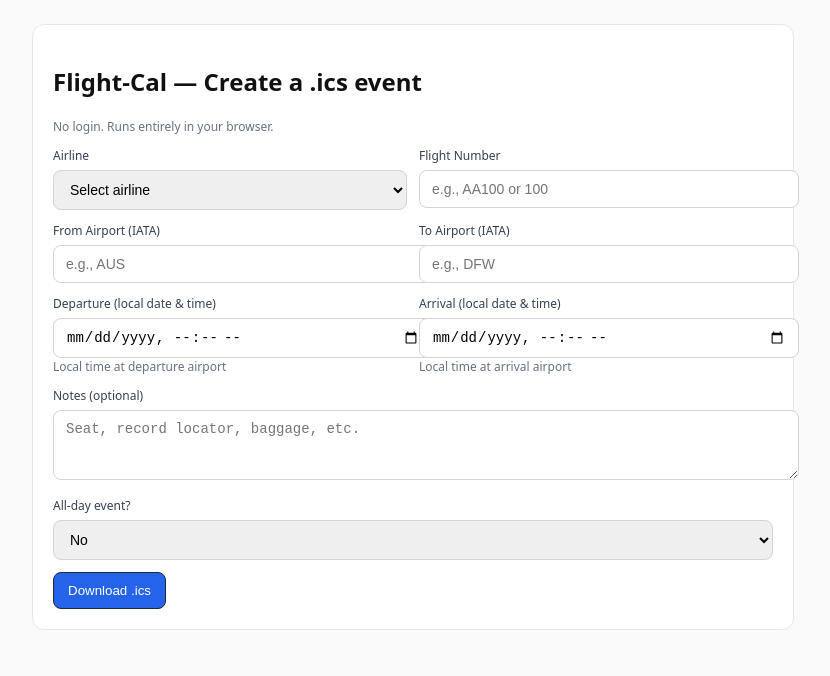
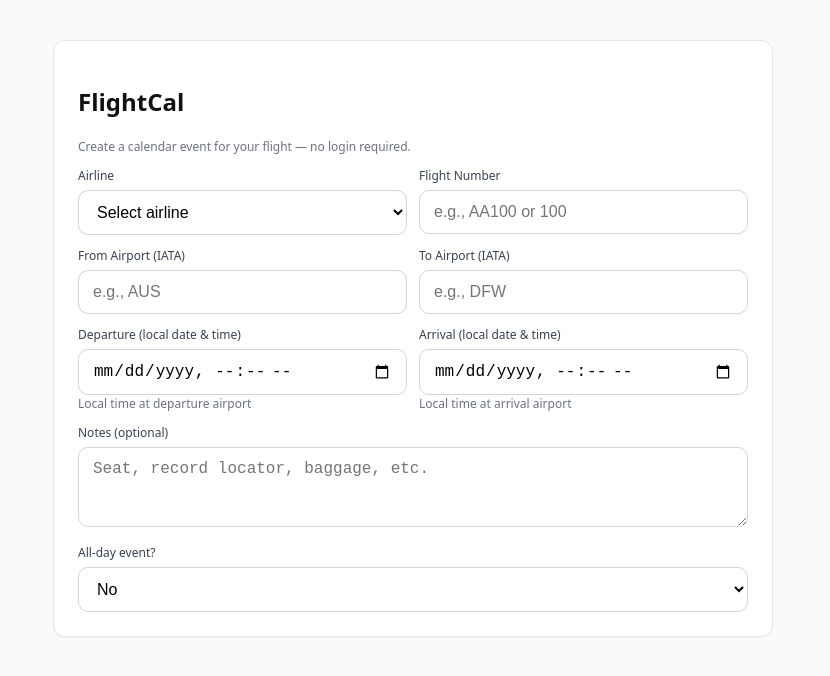
Before and after one commit to siddhit/flight-cal, a plain HTML site: page index.html in a window 1280 px wide. Shown: the whole page, without its empty margins (227-1057 px from the left). Drawn offline with Linux system fonts and the light colour scheme.

Commit message:
Combining two different edits

```diff
--- a/index.html
+++ b/index.html
@@ -3,26 +3,15 @@
 <head>
     <meta charset="utf-8" />
     <meta name="viewport" content="width=device-width,initial-scale=1" />
-    <title>Flight-Cal</title>
+    <title>FlightCal</title>
     <meta name="description" content="Flight to Calendar web app" />
-    <style>
-      /* minimal styling so it looks clean without any toolkit */
-      :root { font-family: system-ui, -apple-system, Segoe UI, Roboto, sans-serif; }
-      body { margin: 0; padding: 24px; background: #fafafa; color: #111; }
-      .card { max-width: 720px; margin: 0 auto; background: #fff; border: 1px solid #e5e7eb; border-radius: 12px; padding: 20px; }
-      .row { display: grid; grid-template-columns: 1fr 1fr; gap: 12px; }
-      label { font-size: 12px; color: #374151; display: block; margin-bottom: 6px; }
-      input, textarea, select { width: 100%; padding: 10px 12px; border: 1px solid #d1d5db; border-radius: 8px; font-size: 14px; }
-      button { padding: 10px 14px; border: 1px solid #1f2937; border-radius: 8px; background: #2563eb; color: white; cursor: pointer; }
-      button:disabled { background: #9ca3af; cursor: not-allowed; }
-      .hint { font-size: 12px; color: #6b7280; }
-      .mt { margin-top: 12px; }
-    </style>
+    <link rel="stylesheet" href="styles.css" />
+
 </head>
 <body>
     <div class="card">
-      <h2>Flight-Cal — Create a .ics event</h2>
-      <p class="hint">No login. Runs entirely in your browser.</p>
+      <h2>FlightCal</h2>
+<p class="hint">Create a calendar event for your flight — no login required.</p>
       <form id="flightForm">
   <div class="row">
     <div>
@@ -79,10 +68,11 @@
     </select>
   </div>
 
-  <div class="mt">
-    <button id="downloadBtn" type="submit">Download .ics</button>
-  </div>
+
 </form>
+      <div class="sticky-download" aria-hidden="true">
+        <button type="button" id="stickyDownload">Download .ics</button>
+      </div>
     </div>
     <script>
   // Auto-prefix selected airline code to the flight input (e.g., AA → AA100)
@@ -227,6 +217,17 @@
     a.click();                                    // Programmatically click to start download
     a.remove();                                   // Remove the temporary link
     URL.revokeObjectURL(url);                     // Release the Blob URL
+
+
+  // Sticky bar button submits the same form (for mobile ease)
+  const stickyBtn = document.getElementById('stickyDownload');
+  if (stickyBtn) {
+    stickyBtn.addEventListener('click', function () {
+      const form = document.getElementById('flightForm');
+      if (form && form.requestSubmit) form.requestSubmit();
+      else if (form) form.submit();
+    });
+  }
   });
 </script>
   </body>
```
